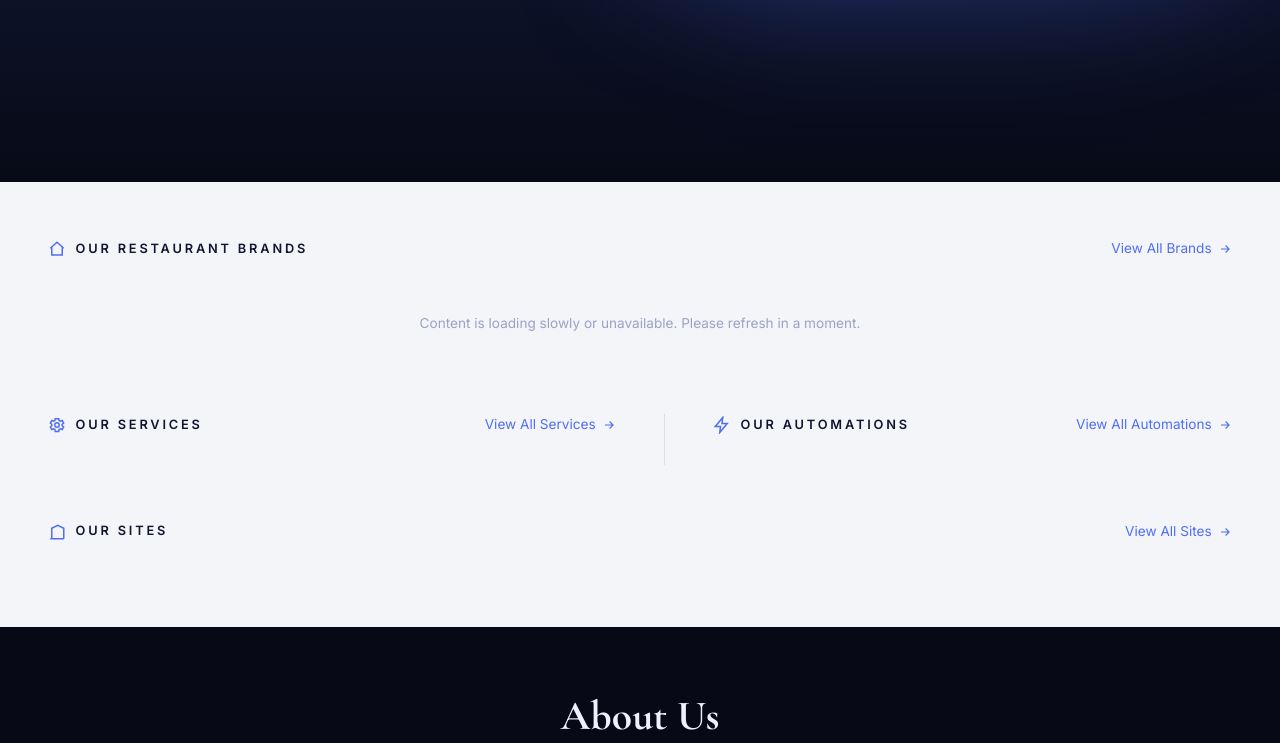
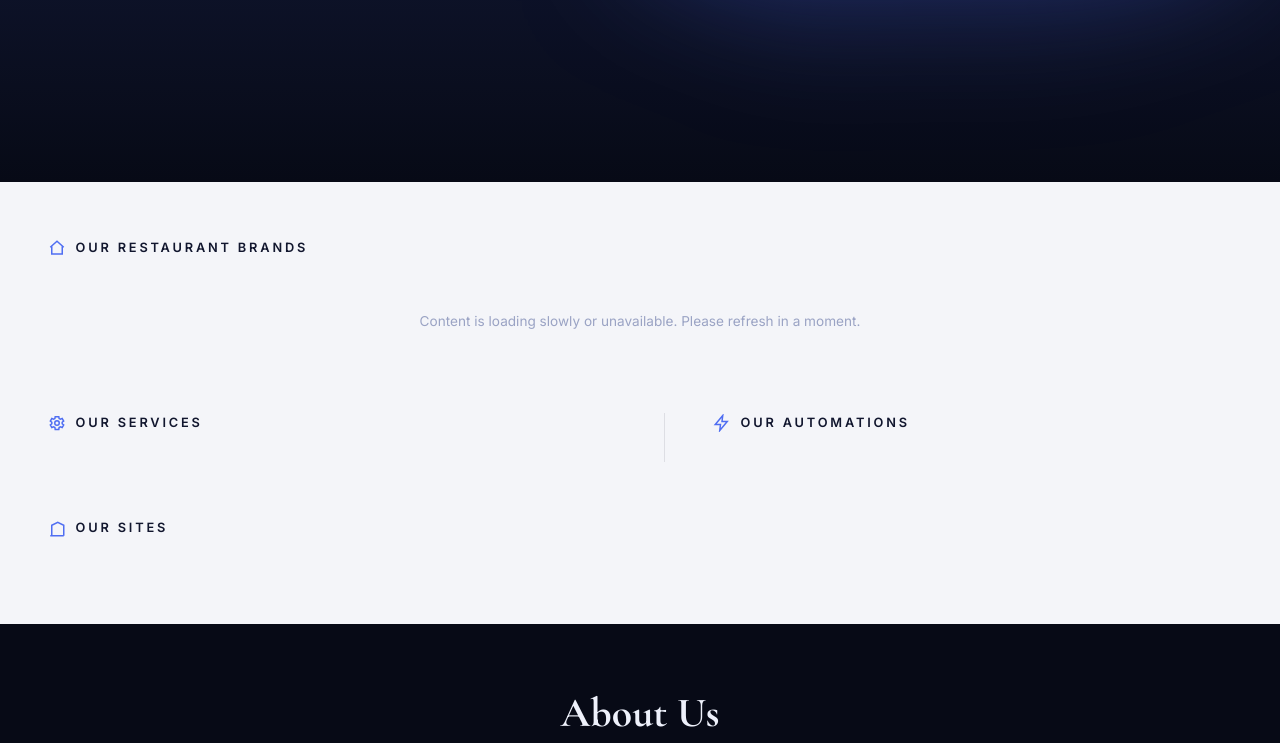
Before and after one commit to bookendskg/Bookends, a website: page public/index.html in a window 1280 px wide. Shown: the part 458-1201 px from the top of the page. Drawn offline with nearby package versions, Linux system fonts and the light colour scheme; no server answers; files whose address does not match are found by name.

Commit message:
Remove non-functional "View All" section-header links
On a single-page site every published card is already shown, so the
View All Brands/Services/Automations/Sites links only changed the URL hash.

Co-Authored-By: Claude Opus 4.8 (1M context) <noreply@anthropic.com>

```diff
--- a/public/index.html
+++ b/public/index.html
@@ -63,7 +63,6 @@
           <span class="ico"><svg width="18" height="18" viewBox="0 0 24 24" fill="none" stroke="currentColor" stroke-width="2"><path d="M3 11l9-8 9 8M5 10v10h14V10"/></svg></span>
           Our Restaurant Brands
         </div>
-        <a class="section-link" href="#brands">View All Brands <svg width="14" height="14" viewBox="0 0 24 24" fill="none" stroke="currentColor" stroke-width="2"><path d="M5 12h14M13 6l6 6-6 6"/></svg></a>
       </div>
       <div class="brand-grid" id="brandGrid"></div>
     </div>
@@ -78,7 +77,6 @@
             <span class="ico"><svg width="18" height="18" viewBox="0 0 24 24" fill="none" stroke="currentColor" stroke-width="2"><circle cx="12" cy="12" r="3"/><path d="M19 12a7 7 0 0 0-.1-1l2-1.6-2-3.4-2.4 1a7 7 0 0 0-1.7-1l-.4-2.5H9.6L9.2 6a7 7 0 0 0-1.7 1l-2.4-1-2 3.4 2 1.6a7 7 0 0 0 0 2l-2 1.6 2 3.4 2.4-1a7 7 0 0 0 1.7 1l.4 2.5h4.8l.4-2.5a7 7 0 0 0 1.7-1l2.4 1 2-3.4-2-1.6a7 7 0 0 0 .1-1z"/></svg></span>
             Our Services
           </div>
-          <a class="section-link" href="#services">View All Services <svg width="14" height="14" viewBox="0 0 24 24" fill="none" stroke="currentColor" stroke-width="2"><path d="M5 12h14M13 6l6 6-6 6"/></svg></a>
         </div>
         <div class="pill-grid" id="serviceGrid"></div>
       </div>
@@ -88,7 +86,6 @@
             <span class="ico"><svg width="18" height="18" viewBox="0 0 24 24" fill="none" stroke="currentColor" stroke-width="2"><path d="M13 2L3 14h7l-1 8 10-12h-7z"/></svg></span>
             Our Automations
           </div>
-          <a class="section-link" href="#automations">View All Automations <svg width="14" height="14" viewBox="0 0 24 24" fill="none" stroke="currentColor" stroke-width="2"><path d="M5 12h14M13 6l6 6-6 6"/></svg></a>
         </div>
         <div class="pill-grid" id="automationGrid"></div>
       </div>
@@ -103,7 +100,6 @@
           <span class="ico"><svg width="18" height="18" viewBox="0 0 24 24" fill="none" stroke="currentColor" stroke-width="2"><path d="M3 21h18M5 21V7l8-4 8 4v14M9 9h.01M9 13h.01M9 17h.01"/></svg></span>
           Our Sites
         </div>
-        <a class="section-link" href="#sites">View All Sites <svg width="14" height="14" viewBox="0 0 24 24" fill="none" stroke="currentColor" stroke-width="2"><path d="M5 12h14M13 6l6 6-6 6"/></svg></a>
       </div>
       <div class="site-grid" id="siteGrid"></div>
     </div>
```
